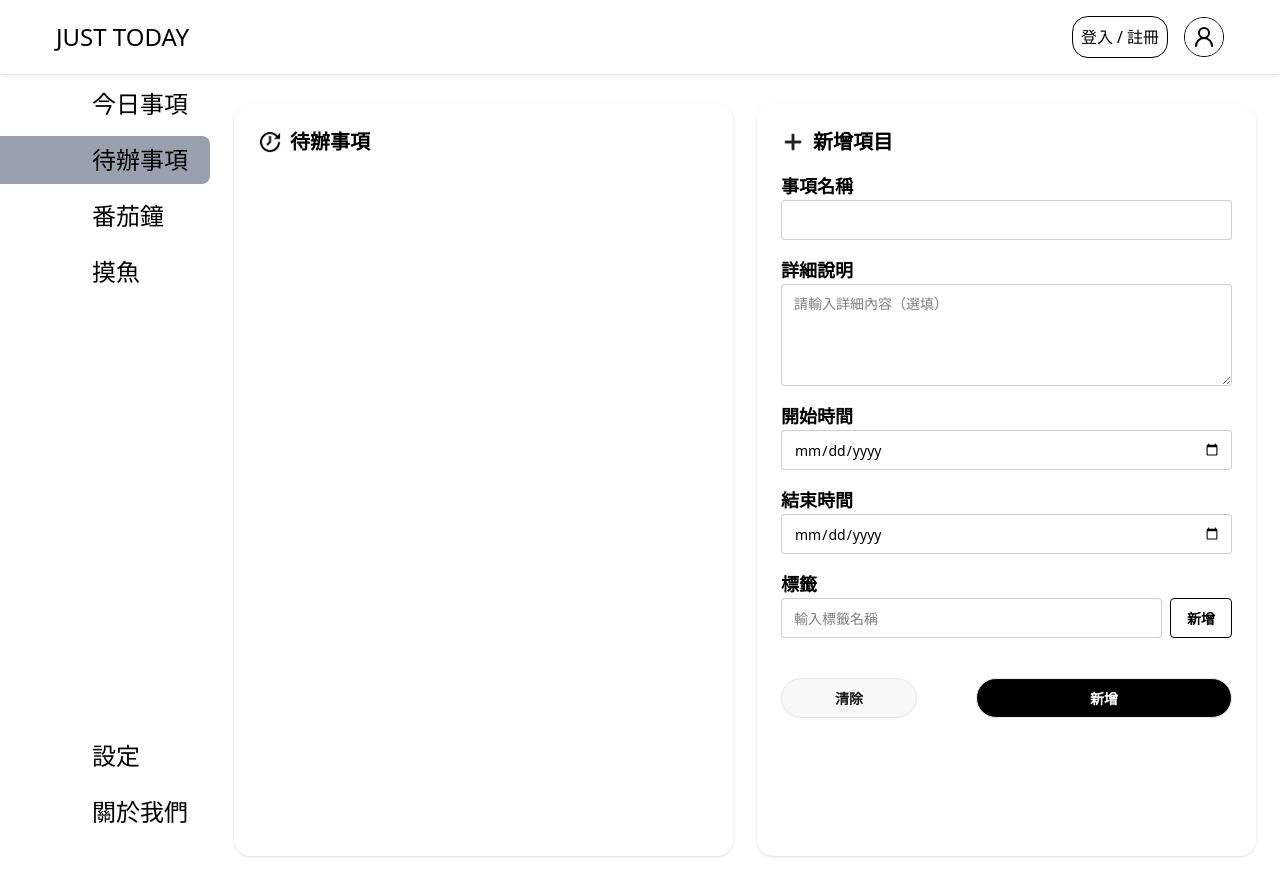
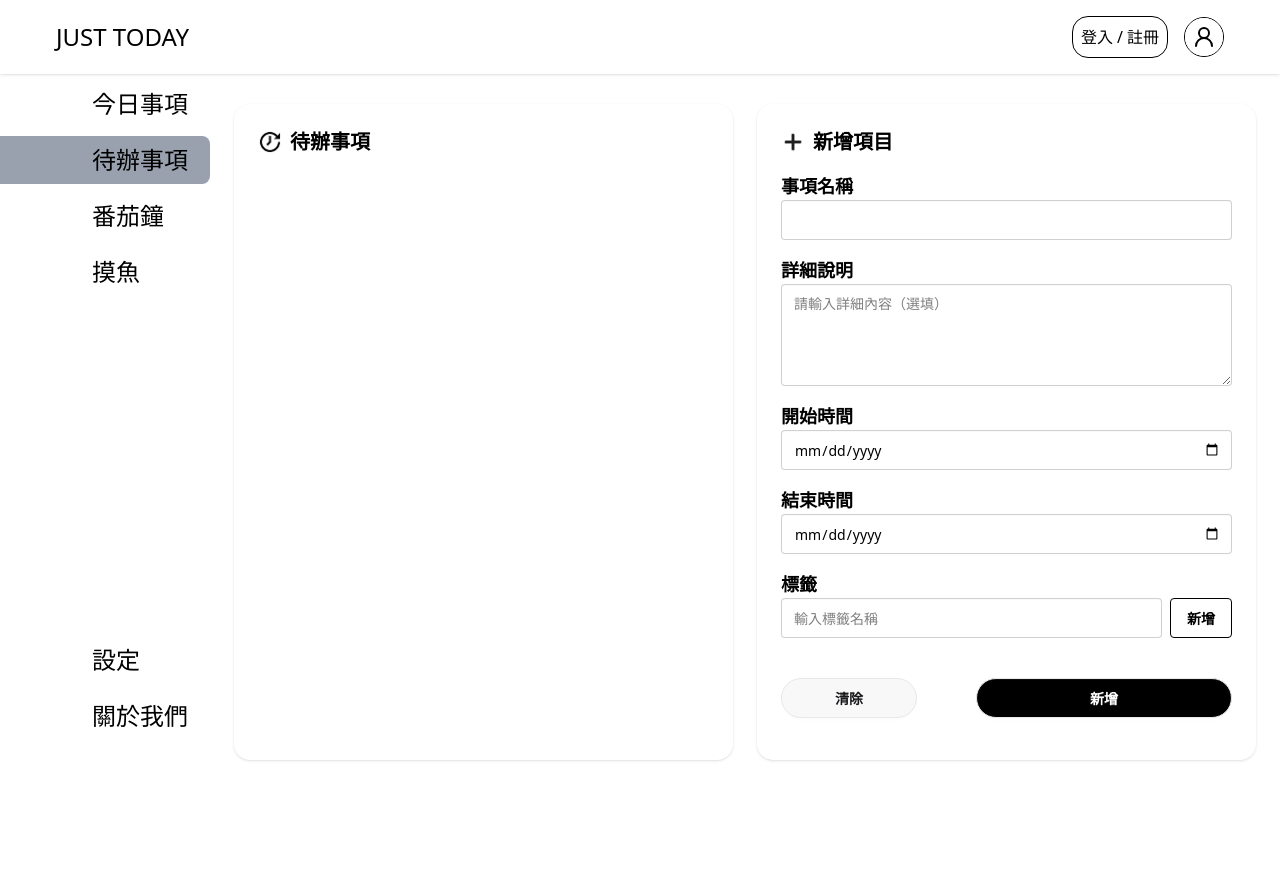
Before and after one commit to emba2ra3star/NTUEDTD_REACT_Just-Today, a React (Vite) app: page /TodoList in a window 1280 px wide. After the commit the page ends 800 px from the top, so only its background shows below. Built offline with nearby package versions, Linux system fonts and the light colour scheme.

Commit message:
NavMenu(寬度調整)

```diff
--- a/src/components/NavMenu.jsx
+++ b/src/components/NavMenu.jsx
@@ -12,7 +12,7 @@ function NavMenu() {
     ]
 
     return (
-        <nav className="w-1/7 min-w-[210px] h-[calc(screen-5rem)] pb-11 flex flex-col justify-between">
+        <nav className="min-w-[210px] h-[calc(screen-5rem)] pb-11 flex flex-col justify-between">
             <div className="flex flex-col gap-2">
                 {navList.slice(0, 4).map((item, index) => (
                     <Link
--- a/src/pages/AboutPage.jsx
+++ b/src/pages/AboutPage.jsx
@@ -14,9 +14,7 @@ export default function AboutPage() {
 
       <div className="flex flex-1 pt-[5rem]">
         {/* 左側 NavMenu */}
-        <div className="w-[240px]">
         <NavMenu pageTitle="關於我們" />
-        </div>
 
         <div className="flex-1 p-10 flex gap-6">
           <div className="flex-1 flex flex-col gap-6">
--- a/src/pages/FishGame.jsx
+++ b/src/pages/FishGame.jsx
@@ -67,9 +67,7 @@ export default function FishGame() {
       {/* 主內容：左右分欄，和 TodoList 結構一致 */}
       <div className="flex flex-1 pt-[5rem]">
         {/* 左側 NavMenu */}
-        <div className="w-[240px]">
         <NavMenu pageTitle="摸魚" />
-        </div>
 
         {/* 右側主體 */}
         <div className="flex-1 p-6 flex">
--- a/src/pages/SettingsPage.jsx
+++ b/src/pages/SettingsPage.jsx
@@ -14,9 +14,7 @@ export default function SettingsPage() {
 
       <div className="flex flex-1 pt-[5rem]">
         {/* 左側 NavMenu */}
-        <div className="w-[240px]">
-          <NavMenu pageTitle="設定" />
-        </div>
+        <NavMenu pageTitle="設定" />
 
         {/* 主區塊：左右兩卡片 */}
         <div className="flex-1 p-10 flex gap-8">
--- a/src/pages/TodoList.jsx
+++ b/src/pages/TodoList.jsx
@@ -23,11 +23,9 @@ export default function TodoList() {
       </Helmet>
 
       {/* 主內容區：左右兩欄 */}
-      <div className="flex min-h-screen mt-[5rem]">
+      <div className="content flex mt-[5rem]">
         {/* 左側 NavMenu，傳入 pageTitle 確保高亮 */}
-        <div className="flex">
-          <NavMenu pageTitle="代辦事項" />
-        </div>
+        <NavMenu pageTitle="代辦事項" />
 
         {/* 右側內容 */}
         <div className="flex-1 p-6 flex gap-6">
```
Lines whose indentation alone changed are shown as unchanged.
